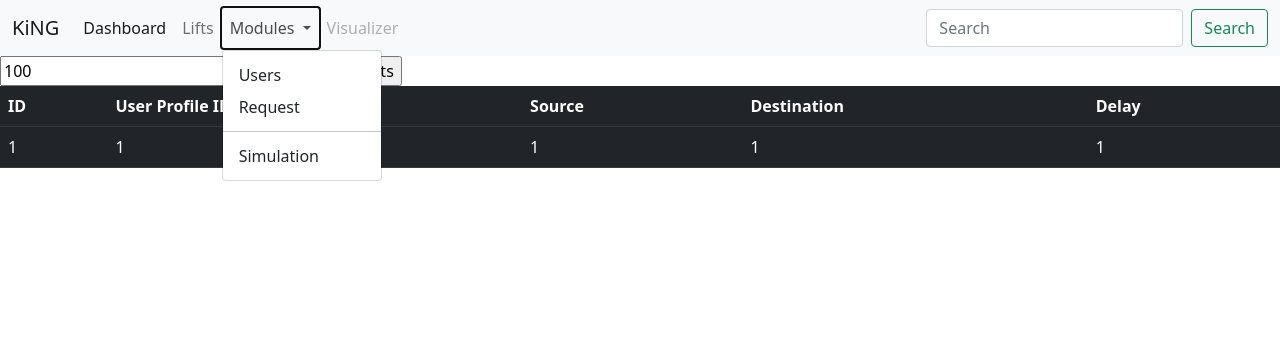
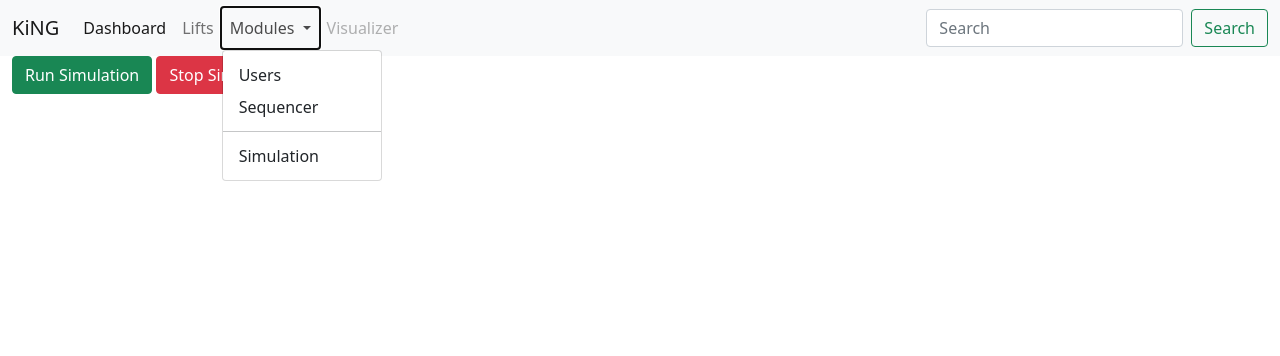
Before and after one commit to black-fractal/HackZurich2022_KiNG, a Django app: page /schindler/simulation/ in a window 1280 px wide, after a click on "Modules". Shown: the top 356 px of the page. Run offline with Django 4.2, Linux system fonts and the light colour scheme; tables that the repository leaves empty hold one stand-in row (values such as "Sample post").

Commit message:
added simulation

```diff
--- a/schindler/urls.py
+++ b/schindler/urls.py
@@ -18,9 +18,10 @@ urlpatterns = [
     # path('schindler/cluster/image/', cluster, name='schindler-cluster-image'),
 
     # simulation
+    path('schindler/simulation/', run, name='schindler-simulation'),
     path('schindler/simulation/generate/', generate_simulation_api, name='schindler-simulation-generate'),
     path('schindler/simulation/run/', run_simulation, name='schindler-simulation-run'),
     path('schindler/simulation/stop/', stop_simulation, name='schindler-simulation-stop'),
 
-    path('schindler/simulation/', list_simulation, name='schindler-simulation'),
+    path('schindler/sequencer/', list_simulation, name='schindler-sequencer'),
 ]
--- a/schindler/views.py
+++ b/schindler/views.py
@@ -59,13 +59,17 @@ def list_simulation(request):
     return render(request, 'schindler/simulation.html', {'simulation': simulation})
 
 
+def run(request):
+    return render(request, 'schindler/run.html')
+
+
 def run_simulation(request):
     now = datetime.datetime.now()
     if not settings.SIMULATION_STATE:
         settings.SIMULATION_STATE = True
     if settings.SIMULATION_JOB_ID is not None:
-        job_request = Simulation.objects.get(settings.SIMULATION_JOB_ID)
-        if settings.SIMULATION_JOB_START + job_request.delay * 1000 >= now:
+        job_request = Simulation.objects.get(id=settings.SIMULATION_JOB_ID)
+        if now - datetime.timedelta(seconds=job_request.delay) >= settings.SIMULATION_JOB_START:
             job_request.delete()
         else:
             return JsonResponse(job_request.to_json(), safe=False)
--- a/templates/schindler/base.html
+++ b/templates/schindler/base.html
@@ -39,11 +39,11 @@
                     </a>
                     <ul class="dropdown-menu" aria-labelledby="navbarDropdown">
                         <li><a class="dropdown-item" href="{% url 'schindler-users' %}">Users</a></li>
-                        <li><a class="dropdown-item" href="{% url 'schindler-simulation' %}">Request</a></li>
+                        <li><a class="dropdown-item" href="{% url 'schindler-sequencer' %}">Sequencer</a></li>
                         <li>
                             <hr class="dropdown-divider">
                         </li>
-                        <li><a class="dropdown-item" href="#">Simulation</a></li>
+                        <li><a class="dropdown-item" href="{% url 'schindler-simulation' %}">Simulation</a></li>
                     </ul>
                 </li>
                 <li class="nav-item">
--- a/templates/schindler/dashboard.html
+++ b/templates/schindler/dashboard.html
@@ -9,7 +9,7 @@
                 <div class="card-body">
                     <h5 class="card-title">Simulation</h5>
                     <p class="card-text">This section simulates lifts</p>
-                    <a href="{% url 'schindler-simulation' %}" class="btn btn-primary">Request</a>
+                    <a href="{% url 'schindler-sequencer' %}" class="btn btn-primary">Request</a>
                 </div>
             </div>
             <div class="card mb-3" style="width: 18rem;">
--- a/templates/schindler/index.html
+++ b/templates/schindler/index.html
@@ -27,12 +27,12 @@
         </a>
     </div>
     <div id="Sequencer">
-        <a href="{% url 'schindler-simulation' %}">
+        <a href="{% url 'schindler-sequencer' %}">
             <img src="{% static 'psdtowebhome/images/Sequencer.png' %}">
         </a>
     </div>
     <div id="SimVisualizer">
-        <a href="#">
+        <a href="{% url 'schindler-simulation' %}">
             <img src="{% static 'psdtowebhome/images/SimVisualizer.png' %}">
         </a>
     </div>
--- a/templates/schindler/run.html
+++ b/templates/schindler/run.html
@@ -4,27 +4,96 @@
     <script>
         $(document).ready(function () {
             var run = false;
+
+            function timer(ms) {
+                return new Promise(res => setTimeout(res, ms));
+            }
+
             $("#run-simulation").click(function () {
                     run = true;
-            while (run) {
                     check_request();
+                    check_lifts();
                 }
-        });
+            );
 
             $("#stop-simulation").click(function () {
                 run = false;
-            $.get({% url 'schindler-simulation-stop' %}, function (){});
+                $.get("{% url 'schindler-simulation-stop' %}", function () {
+                    $("#simulation-data").empty();
+                });
             });
 
-        function check_request() {
-            $.get({% url 'schindler-simulation-run' %}, function (data) {
-                console.log(data);
+            async function check_request() {
+                while (run) {
+                    $.get("{% url 'schindler-simulation-run' %}", function (data) {
+                        let simulation_status = "<div class='center'> " +
+                            "Request id: <b>" + data.id +
+                            "</b>, User Profile id: <b>" + data.user_profile_id +
+                            "</b>, Source Floor: <b>" + data.source +
+                            "</b>, Destination Floor: <b>" + data.destination +
+                            "</b>, Delay <b>" + data.delay + "</b> seconds" +
+                            "</div>";
+                        $("#simulation-data").empty().append(simulation_status);
                     });
+                    await timer(500);
+                }
+            }
+
+            async function check_lifts() {
+                while (run) {
+                    $.ajax({
+                        url: '{% url 'schindler-lifts-api' %}',
+                        method: 'get',
+                        success: function (data) {
+                            let lifts_html = $("#lifts");
+
+                            let show_data = "<div class='center'>";
+
+                            for (let i = 0; i < data.length; i++) {
+                                let lift_i = data[i];
+                                show_data += '<div class="row">' +
+                                    '<p>' +
+                                    'Lift ' + lift_i.name +
+                                    ', Position x(' + lift_i.x + ') y(' + lift_i.y + ') Maximum ' + lift_i.maximalPersons +
+                                    ' Persons' +
+                                    '</p>';
+
+                                let building = lift_i.building;
+                                show_data += '<p>' +
+                                    'Building ' + building.number + ' ' + building.name + '</p>';
+
+                                let car = lift_i.car;
+                                show_data += '<p>' +
+                                    'Car ' + car.car + ' ' + car.description +
+                                    '</p>';
+
+                                let layouts = lift_i.layout;
+                                for (let j = 0; j < layouts.length; j++) {
+                                    let layout = layouts[j];
+                                    console.log(layout);
+                                    show_data += '<p>Floor ' + layout.floor + ' Zone ' + layout.zone + '</p>'
+                                }
+
+                                show_data += '</div>';
+                            }
+
+                            show_data += '</div>';
+                            lifts_html.empty().append(show_data);
+
+                        }
+                    });
+                    await timer(500);
+                }
             }
         });
     </script>
 {% endblock %}
 {% block content %}
-<input type="button" class="btn btn-primary" id="run-simulation" value="Run Simulation">
-<input type="button" class="btn btn-primary" id="stop-simulation" value="Stop Simulation">
+    <div class="container-fluid">
+        <input type="button" class="btn btn-success" id="run-simulation" value="Run Simulation">
+        <input type="button" class="btn btn-danger" id="stop-simulation" value="Stop Simulation">
+        <div id="simulation-data"></div>
+        <div id="lifts"></div>
+    </div>
+
 {% endblock %}
```
Also changed, not shown: templates/schindler/lifts.html (+0 -31 lines). Lines whose indentation alone changed are shown as unchanged.
